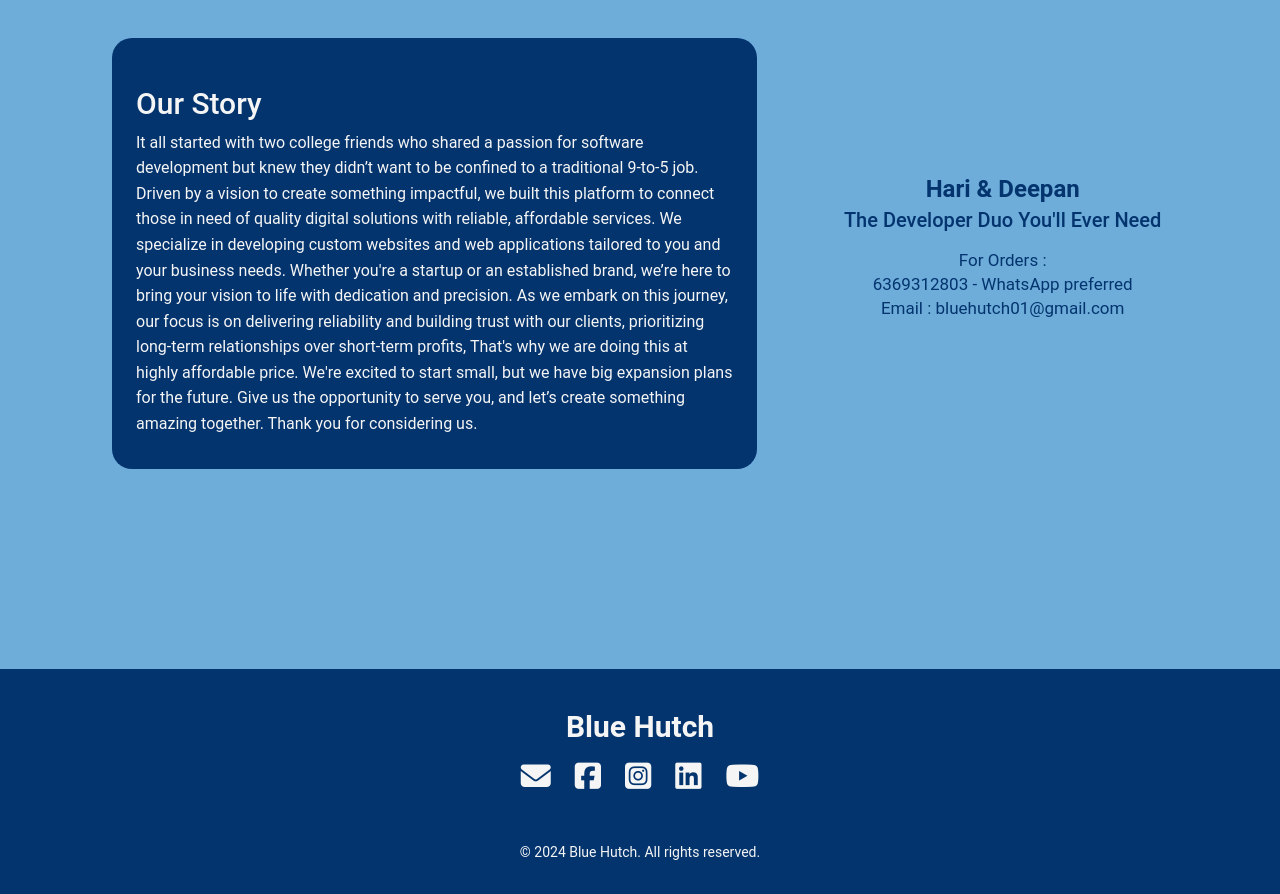
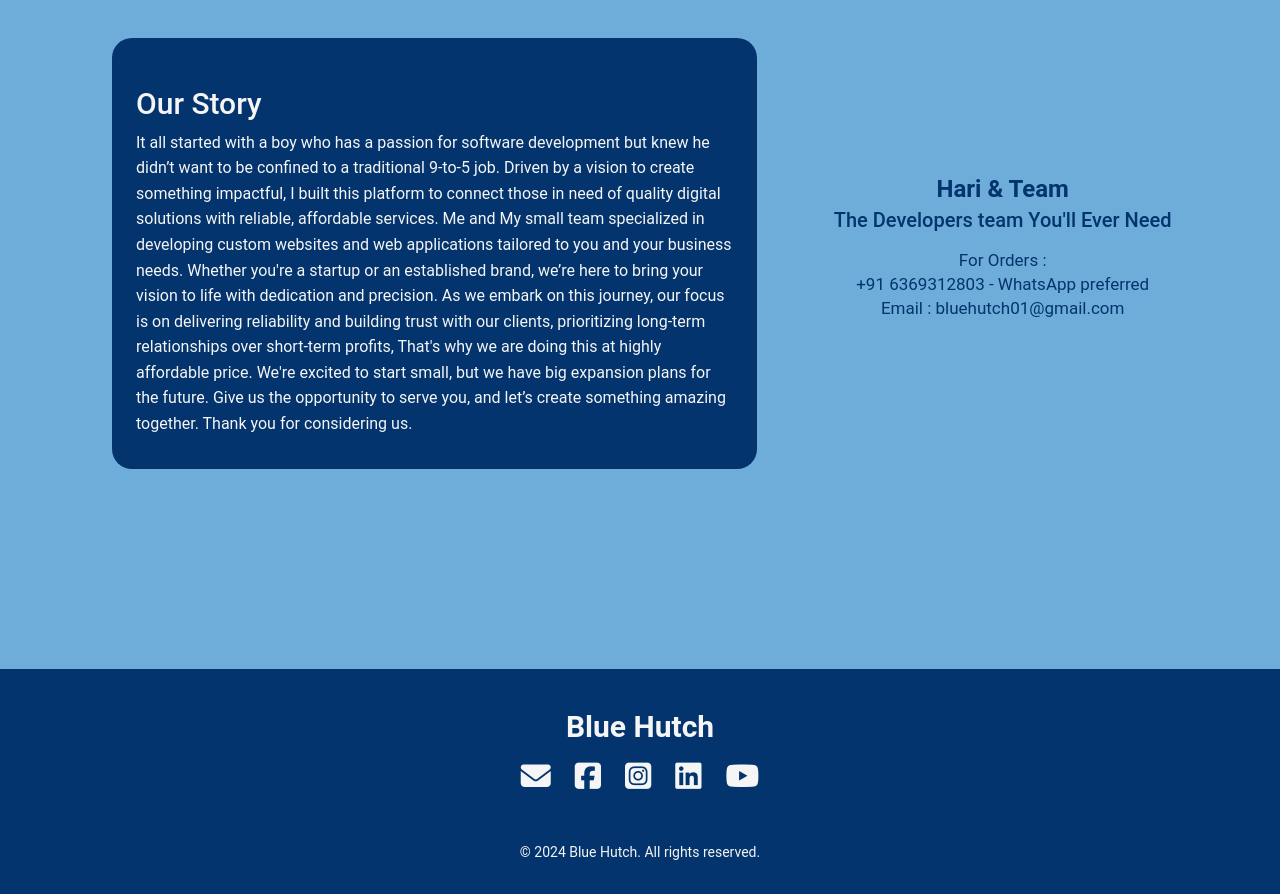
Before and after one commit to Hari-GS/blue-hutch-notice, a React (Vite) app: page / in a window 1280 px wide. Shown: the part 1500-2394 px from the top of the page. Built offline with nearby package versions, Linux system fonts and the light colour scheme.

Commit message:
mentions of others are removed

```diff
--- a/src/pages/About.jsx
+++ b/src/pages/About.jsx
@@ -52,9 +52,9 @@ const About = () => {
         <div className="flex-1 md:pt-0 pt-5 px-4 bg-[#03346E] rounded-[20px] md:mx-0 mx-3 md:pb-0 pb-3">
           <h1 className="md:text-[30px] text-[25px] md:pb-0 text-[#F5F5F5]">Our Story</h1>
           <p className=" text-[#F5F5F5]">
-              It all started with two college friends who shared a passion for software development but knew they didn’t want to be confined to a traditional 9-to-5 job. Driven by a vision to create something impactful, we built this platform to connect those in need of quality digital solutions with reliable, affordable services.
+              It all started with a boy who has a passion for software development but knew he didn’t want to be confined to a traditional 9-to-5 job. Driven by a vision to create something impactful, I built this platform to connect those in need of quality digital solutions with reliable, affordable services.
 
-              We specialize in developing custom websites and web applications tailored to you and your business needs. Whether you're a startup or an established brand, we’re here to bring your vision to life with dedication and precision.
+              Me and My small team specialized in developing custom websites and web applications tailored to you and your business needs. Whether you're a startup or an established brand, we’re here to bring your vision to life with dedication and precision.
 
               As we embark on this journey, our focus is on delivering reliability and building trust with our clients, prioritizing long-term relationships over short-term profits, That's why we are doing this at highly affordable price. We're excited to start small, but we have big expansion plans for the future.
 
@@ -73,8 +73,8 @@ const About = () => {
 
         {/* Right Side - Name */}
         <div className="flex-shrink-0 text-center md:pt-0 py-3 md:text-right md:w-2/6">
-          <p className="text-[24px] text-[#03346E] font-bold">Hari & Deepan<br/><h5 className="text-[#03346E]">The Developer Duo You'll Ever Need</h5></p>
-          <p className="md:text-[17px] text-base">For Orders : <br/> 6369312803 - WhatsApp preferred<br/>Email : bluehutch01@gmail.com</p>
+          <p className="text-[24px] text-[#03346E] font-bold">Hari & Team<br/><h5 className="text-[#03346E]">The Developers team You'll Ever Need</h5></p>
+          <p className="md:text-[17px] text-base">For Orders : <br/>+91 6369312803 - WhatsApp preferred<br/>Email : bluehutch01@gmail.com</p>
         </div>
       </div>
     </div>
--- a/src/pages/AboutUs.jsx
+++ b/src/pages/AboutUs.jsx
@@ -7,7 +7,7 @@ import premPic from '../assets/prem2.png'
 function AboutUs() {
     return (
         <div className='md:px-5 md:py-16 py-32 bg-[#6EACDA]'>
-        <div>
+        {/* <div>
             <div className='md:text-[#03346E] text-[#03346E] text-center text-2xl md:text-3xl'>
 
                 <div className='md:text-[#03346E] text-[#03346E] pt-2'>We're still under development, but fully functional with our current features.</div>
@@ -23,7 +23,7 @@ Regards,<br/>
 Hari and Team
                 </div>
             </div>
-        </div>
+        </div> */}
         <div className='md:px-20 md:pb-10 pb-10 px-4'>
             <div className="text-center" >
                 <h1 className='text-[#03346E] w-36 text-3xl border-b-4 pb-1 border-[#03346E] text-center '>Our Team</h1>
--- a/src/pages/WebsitesAd.jsx
+++ b/src/pages/WebsitesAd.jsx
@@ -8,21 +8,21 @@ function WebsitesAd() {
 
             <div className='md:w-1/2 md:mx-10 bg-[#03346E] text-white pt-10 rounded-2xl px-3'>
                 <div className="text-lg font-bold">Custom Websites / Web Applications</div>
-                <p className='pt-4'>- We build custom websites and web apps based on your unique needs. Each project is handled personally by our developer duo, Hari and Deepan. </p>
+                <p className='pt-4'>- We build custom websites and web apps based on your unique needs. Each project is handled personally by me Hari and my team. </p>
                 <p>- Whether you have specific ideas or aren't sure what you need, we can help by researching your industry and offering the best solutions. </p>
                 <p>- Right now, we're focused on building our reputation and trust rather than making big profits. That’s why we’re offering our services at much lower rates than the market price.</p>
                 <p>- This is a great chance to get an affordable website and boost your online presence, helping you attract more customers.</p>
                 <p>- Get in touch with us by phone or email to discuss your project and place your order!</p>
             </div>
             <div>
-                <div className="flex justify-center md:pt-0 pt-14 md:pr-48 ">
+                {/* <div className="flex justify-center md:pt-0 pt-14 md:pr-48 ">
                     <img
                     src={dhGif}
                     alt="Animated Reliability"
                     className="h-52 mt-3 rounded-xl"
                     />
-                </div>
-                <p className="text-[24px] text-[#03346E] mt-8 md:pr-48 text-center font-bold">Hari & Deepan<br/><h5 className="text-[#03346E]">The Developer Duo You'll Ever Need</h5><br/><p className="md:text-[17px] text-base">For Orders : <br/>+91 6369312803 - WhatsApp preferred<br/>Email : bluehutch01@gmail.com</p></p>
+                </div> */}
+                <p className="text-[24px] text-[#03346E] mt-8 md:pr-48 text-center font-bold">Hari & Team<br/><h5 className="text-[#03346E]">The Developers Team You'll Ever Need</h5><br/><p className="md:text-[17px] text-base">For Orders : <br/>+91 6369312803 - WhatsApp preferred<br/>Email : bluehutch01@gmail.com</p></p>
             </div>
 
 
```
